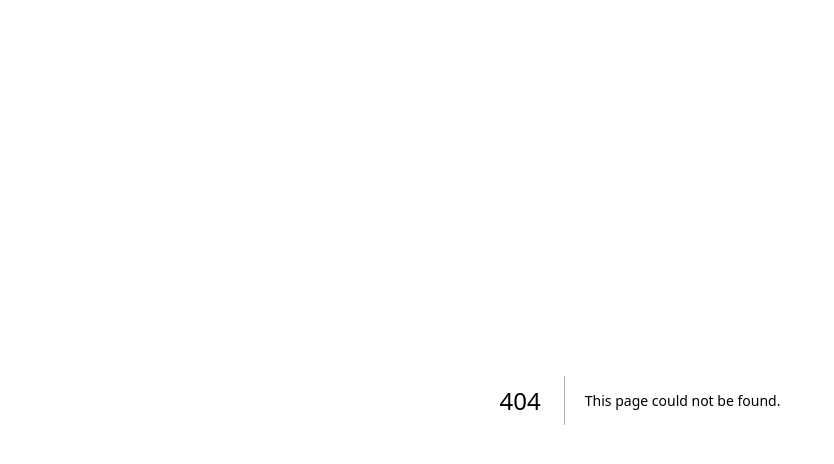
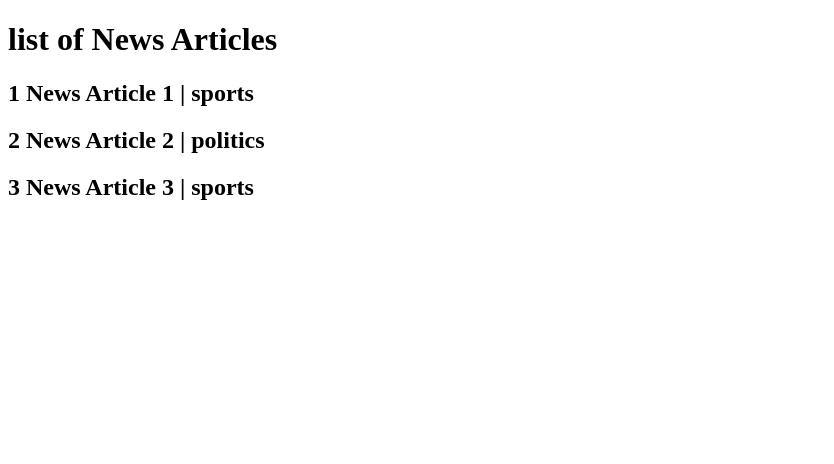
Before and after one commit to byiringiroscar/Next-js-with-Json-server-, a Next.js app: page /news in a window 1280 px wide. Before the commit this address had no page. Shown: the top 464 px of the page, without its empty margins (0-834 px from the left). Built offline with nearby package versions, Linux system fonts and the light colour scheme; data requests are answered from the project's data file.

Commit message:
Create news page with getServerSideProps
- getServerSideProps

```diff
--- a/db.json
+++ b/db.json
@@ -1,4 +1,24 @@
 {
+    "news": [
+        {
+            "id": 1,
+            "title": "News Article 1",
+            "description": "Description 1",
+            "category": "sports"
+        },
+        {
+            "id": 2,
+            "title": "News Article 2",
+            "description": "Description 2",
+            "category": "politics"
+        },
+        {
+            "id": 3,
+            "title": "News Article 3",
+            "description": "Description 3",
+            "category": "sports"
+        }
+    ],
     "products": [
         {
             "id": 1,
--- /dev/null
+++ b/pages/news/index.js
@@ -0,0 +1,30 @@
+import React from 'react'
+
+const NewsArticleList = ({articles}) => {
+  return (
+    <>
+        <h1>list of News Articles</h1>
+        {articles.map(article => {
+            return (
+                <div key={article.id}>
+                    <h2>{article.id} {article.title} | {article.category}</h2>
+                </div>
+            )
+        })}
+    </>
+  )
+}
+
+export default NewsArticleList
+
+
+export const getServerSideProps = async() => {
+    const response = await fetch('http://localhost:4000/news')
+    const data = await response.json()
+    return {
+        props: {
+            articles: data
+            }
+            }
+
+}
```
